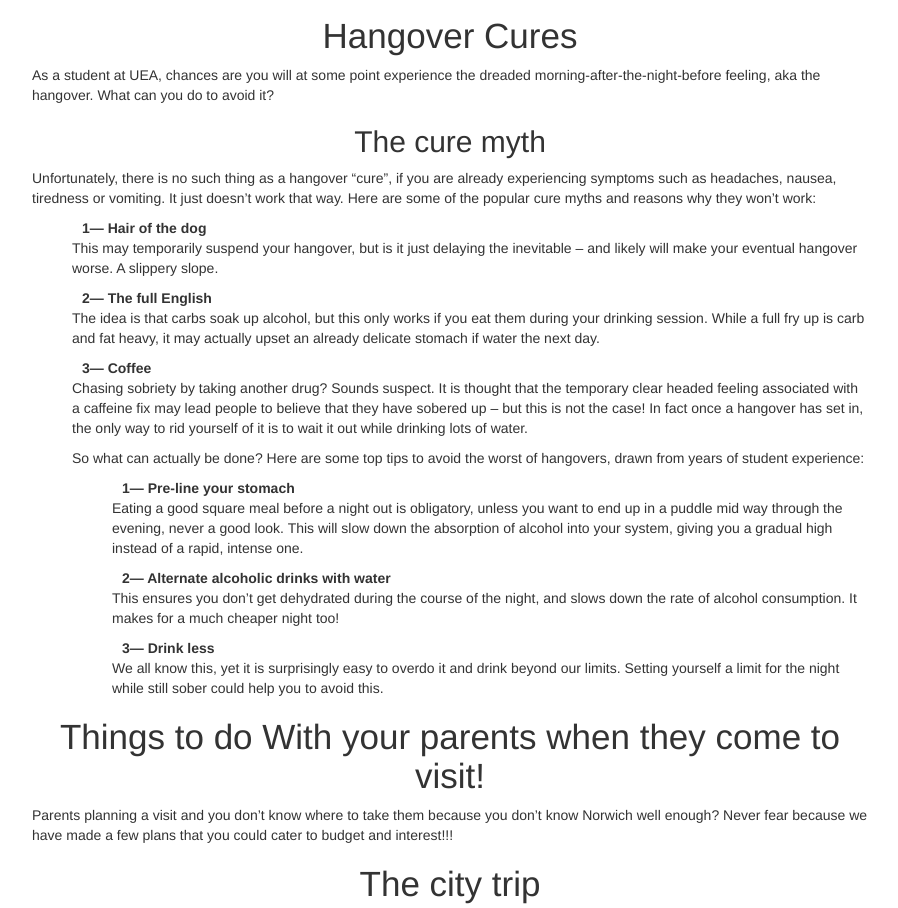
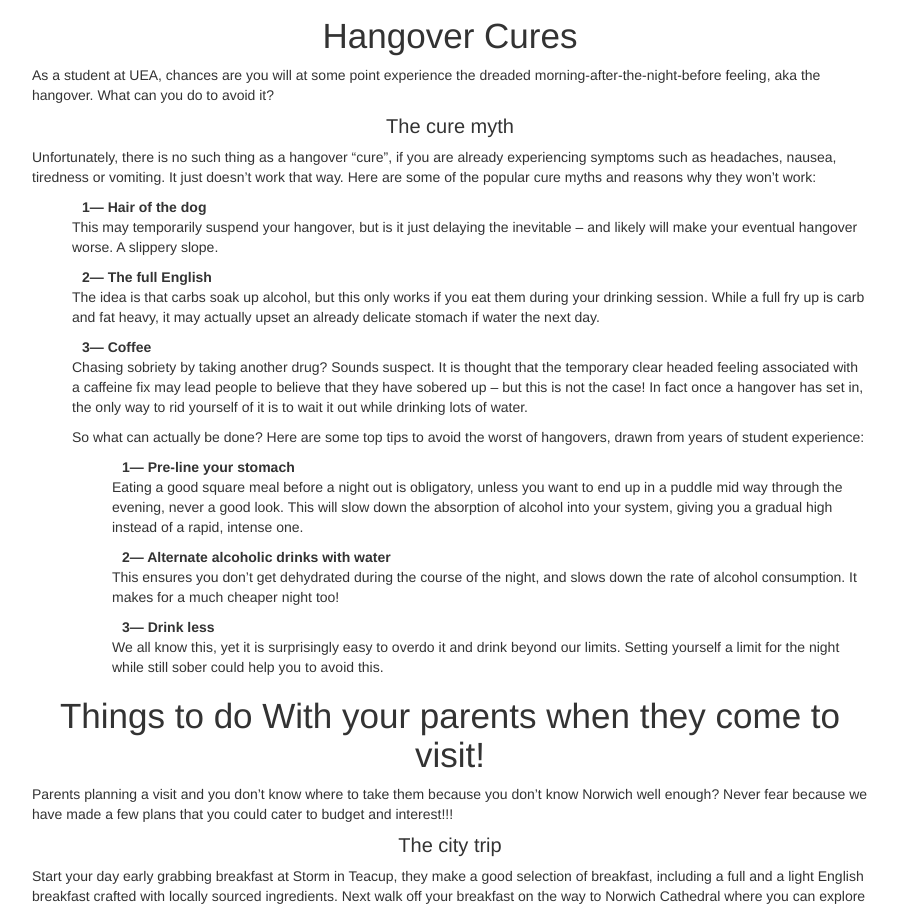
Before and after one commit to inesabdelli/web-project, a plain HTML site: page index.html in a window 1280 px wide. Shown: the part 912-1820 px from the top of the page, without its empty margins (190-1088 px from the left). Drawn offline with Linux system fonts and the light colour scheme; a web font is replaced by a local one.

Commit message:
h4 is for blog subheadings

```diff
--- a/css/styles.css
+++ b/css/styles.css
@@ -30,6 +30,10 @@ h2 {
 h3 {
   text-align: center;
   font-size: 35px;
+}
+h4 {
+  text-align: center;
+  font-size: 20px;
 }
 
 .main_content-column {
--- a/index.html
+++ b/index.html
@@ -74,7 +74,7 @@
  dreaded morning-after-the-night-before feeling, aka the hangover.
  What can you do to avoid it?</p>
 
-  <h2>The cure myth</h2>
+  <h4>The cure myth</h4>
 <p>Unfortunately, there is no such thing as a hangover “cure”, if you are
 already experiencing symptoms such as headaches, nausea, tiredness or
 vomiting. It just doesn’t work that way. Here are some of the popular cure
@@ -123,7 +123,7 @@ help you to avoid this.</p>
      <p>Parents planning a visit and you don’t know where to take them because
        you don’t know Norwich well enough? Never fear because we have made a few
         plans that you could cater to budget and interest!!!</p>
-        <h3>The city trip</h3>
+        <h4>The city trip</h4>
         <p> Start your day early grabbing breakfast at Storm in Teacup, they
           make a good selection of breakfast, including a full and a light
           English breakfast crafted with locally sourced ingredients.
```
